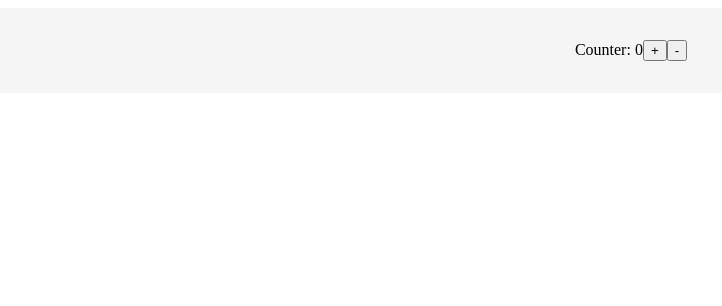
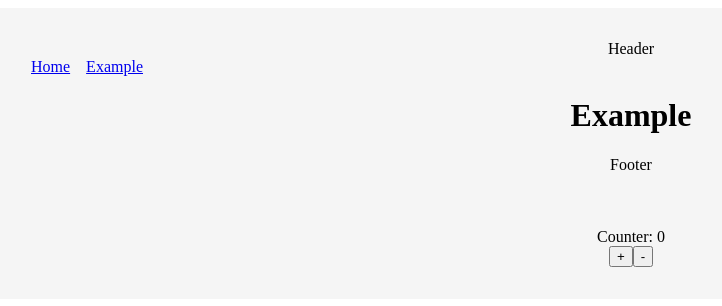
Before and after one commit to Michal-Radomski/JS_Libraries_Courses, a React (Vite) app in the folder 04 React Libraries/: page /example in a window 1280 px wide. Shown: the top 306 px of the page, without its empty margins (9-731 px from the left). Built offline with nearby package versions, Linux system fonts and the light colour scheme.

Commit message:
React Libraries course - commit 03

```diff
--- a/04 React Libraries/package.json
+++ b/04 React Libraries/package.json
@@ -13,6 +13,7 @@
   "dependencies": {
     "react": "^18.2.0",
     "react-dom": "^18.2.0",
+    "react-router-dom": "^6.21.0",
     "sass": "^1.69.5",
     "vite-tsconfig-paths": "^4.2.2"
   },
--- /dev/null
+++ b/04 React Libraries/src/components/AppLayout.tsx
@@ -0,0 +1,18 @@
+import React from "react";
+import { NavLink, Outlet } from "react-router-dom";
+
+const AppLayout: React.FunctionComponent = (): JSX.Element => {
+  return (
+    <div>
+      <header>Header</header>
+      <div style={{ display: "flex", gap: 16 }}>
+        <NavLink to={"/"}>Home</NavLink>
+        <NavLink to={"/example"}>Example</NavLink>
+      </div>
+      <Outlet />
+      <footer>Footer</footer>
+    </div>
+  );
+};
+
+export default AppLayout;
--- /dev/null
+++ b/04 React Libraries/src/components/Example.tsx
@@ -0,0 +1,11 @@
+import React from "react";
+
+const Example: React.FC = (): JSX.Element => {
+  return (
+    <React.Fragment>
+      <h1>Example</h1>
+    </React.Fragment>
+  );
+};
+
+export default Example;
--- /dev/null
+++ b/04 React Libraries/src/components/Home.tsx
@@ -0,0 +1,11 @@
+import React from "react";
+
+const Home: React.FC = (): JSX.Element => {
+  return (
+    <React.Fragment>
+      <h1>Home</h1>
+    </React.Fragment>
+  );
+};
+
+export default Home;
```
Also changed, not shown: 04 React Libraries/src/App.tsx (+27 -1 lines), 1 other file (tests, documents, lock files or other folders).
